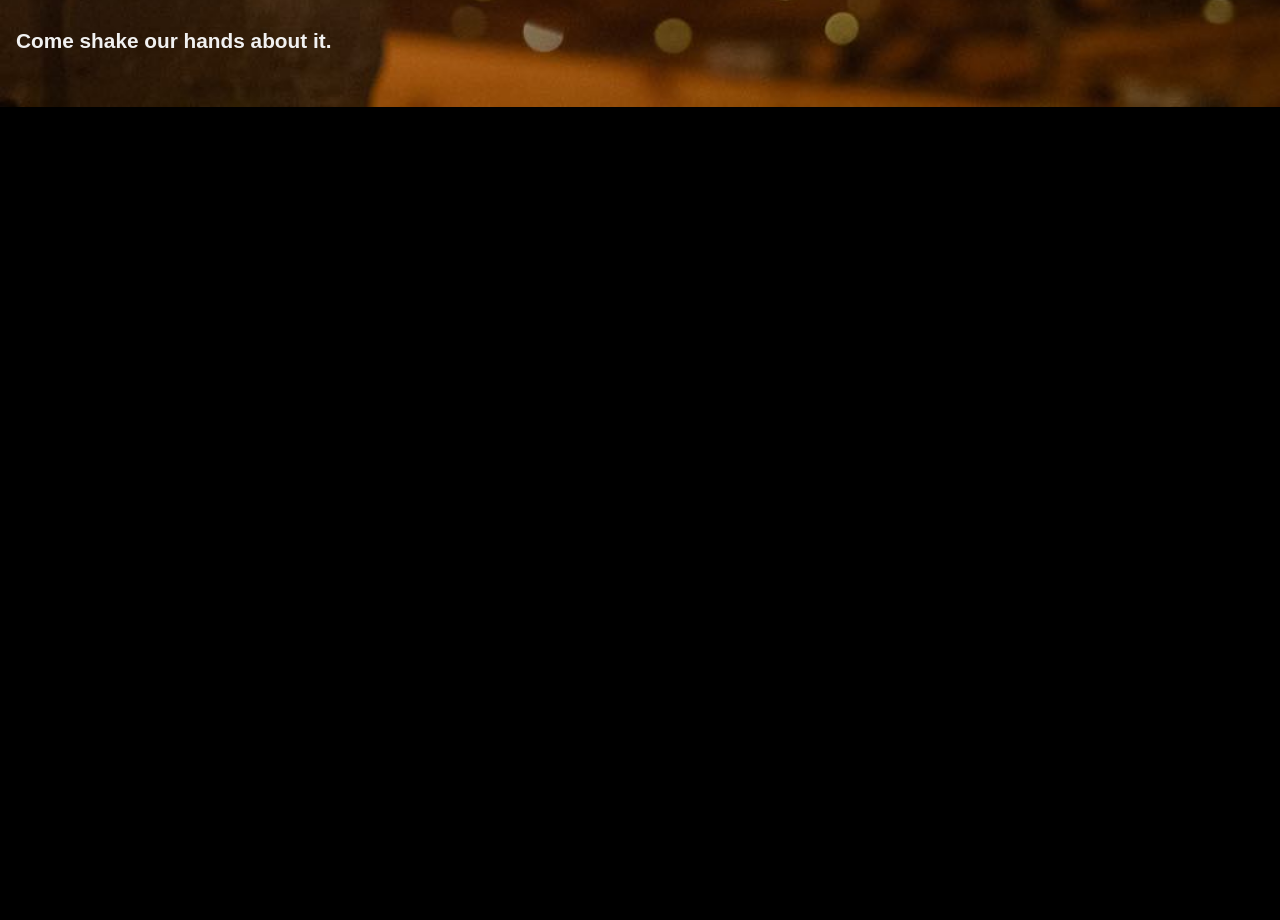
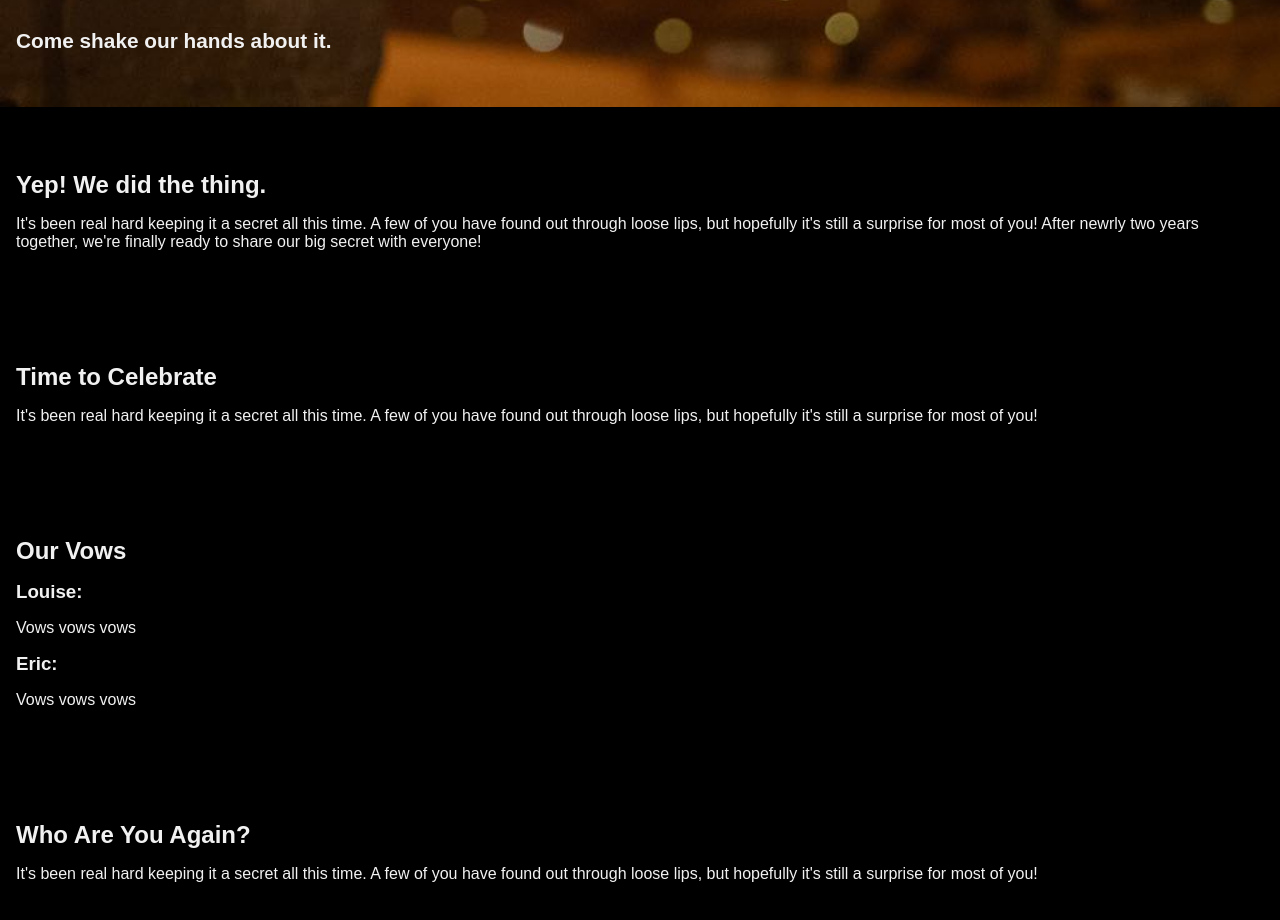
Before and after one commit to EricLusk-Jopson/wedding-site, a React (Vite) app: page / in a window 1280 px wide. Shown: the part 658-1578 px from the top of the page. Before the commit the page ends 1049 px from the top, so only its background shows below. Built offline with nearby package versions, Linux system fonts and the light colour scheme; no server answers.

Commit message:
fixes to email flow

```diff
--- a/src/components/RsvpForm/RsvpForm.module.css
+++ b/src/components/RsvpForm/RsvpForm.module.css
@@ -2,7 +2,7 @@
   max-width: 500px;
   width: 100%;
   z-index: 20;
-  margin: 0 auto;
+  margin: 8rem auto 2rem;
 }
 
 .error {
--- a/src/pages/Admin/Admin.tsx
+++ b/src/pages/Admin/Admin.tsx
@@ -53,7 +53,8 @@ const Admin: React.FC = () => {
     const templateParams = {
       to_email: partyEmail,
       to_name: name,
-      message: `Your RSVP token is: http://localhost:3000/rsvp/${token}. Please use it to confirm your attendance.`,
+      reply_to: "eluskjopson@gmail.com",
+      message: `Your RSVP token is: https://ericlusk-jopson.github.io/wedding-site/#/rsvp/${token}. Please use it to confirm your attendance.`,
     };
 
     emailjs
--- a/src/pages/Home/Home.module.css
+++ b/src/pages/Home/Home.module.css
@@ -1,5 +1,6 @@
 * {
   margin: 0;
+  color: #f1f1f1;
 }
 
 .hero {
@@ -17,19 +18,49 @@
   object-position: center bottom; /* Align the image to the bottom */
 }
 
+.titleBox {
+  box-sizing: border-box;
+  width: 100vw;
+  display: flex;
+  flex-direction: column;
+  align-items: center;
+  gap: 1rem;
+  padding: 2rem 1rem;
+}
+
+.titleBox h2 {
+  font-size: medium;
+}
+
+.textContentContainer {
+  display: flex;
+  flex-direction: column;
+  gap: 3rem;
+  padding: 2rem 1rem;
+}
+
+.textContentContainer * {
+  margin: 1rem 0;
+}
+
+@media (min-width: 700px) {
   .hero .title {
     text-align: left;
     justify-self: center;
     position: absolute;
-  top: 20%;
-  right: 10%;
     text-decoration: none;
     color: #f1f1f1;
-  border: #f1f1f1 solid 3px;
     padding: 1rem 1rem;
-  background-color: rgba(0, 0, 0, 0.7);
-  font-size: 1.5rem;
     font-weight: 600;
+    margin: unset;
+
+    bottom: 10%;
+    left: 0%;
+    top: unset;
+    right: unset;
+    font-size: 5rem;
+    border: none;
+    background-color: unset;
   }
 
   .hero .subtitle {
@@ -45,14 +76,7 @@
     font-weight: 600;
   }
 
-@media (min-width: 1000px) {
-  .hero .title {
-    bottom: 10%;
-    left: 0%;
-    top: unset;
-    right: unset;
-    font-size: 5rem;
-    border: none;
-    background-color: unset;
+  .titleBox {
+    display: none;
   }
 }
--- a/src/pages/Home/Home.tsx
+++ b/src/pages/Home/Home.tsx
@@ -9,9 +9,44 @@ const Home = () => {
         <h1 className={styles.title}>We Got Married.</h1>
         <h2 className={styles.subtitle}>Come shake our hands about it.</h2>
       </section>
-      <section>
-        <h2 style={{ margin: "20vw" }}>Hello</h2>
+      <section className={styles.titleBox}>
+        <h1>We Got Married.</h1>
+        <h2 className={styles.subtitle}>Come shake our hands about it.</h2>
       </section>
+      <article className={styles.textContentContainer}>
+        <section>
+          <h2>Yep! We did the thing.</h2>
+          <p>
+            It's been real hard keeping it a secret all this time. A few of you
+            have found out through loose lips, but hopefully it's still a
+            surprise for most of you! After newrly two years together, we're
+            finally ready to share our big secret with everyone!
+          </p>
+        </section>
+        <section>
+          <h2>Time to Celebrate</h2>
+          <p>
+            It's been real hard keeping it a secret all this time. A few of you
+            have found out through loose lips, but hopefully it's still a
+            surprise for most of you!
+          </p>
+        </section>
+        <section>
+          <h2>Our Vows</h2>
+          <h3>Louise:</h3>
+          <p>Vows vows vows</p>
+          <h3>Eric:</h3>
+          <p>Vows vows vows</p>
+        </section>
+        <section>
+          <h2>Who Are You Again?</h2>
+          <p>
+            It's been real hard keeping it a secret all this time. A few of you
+            have found out through loose lips, but hopefully it's still a
+            surprise for most of you!
+          </p>
+        </section>
+      </article>
     </main>
   );
 };
--- a/src/pages/RSVP/Rsvp.module.css
+++ b/src/pages/RSVP/Rsvp.module.css
@@ -7,7 +7,7 @@ body {
   z-index: -1;
   background-color: #000;
   padding: 0;
-  padding-bottom: 10rem;
+  padding-bottom: 6rem;
   display: flex;
   flex-direction: column;
   gap: 30px;
@@ -108,6 +108,7 @@ body {
 
 .message {
   max-width: min(500px, 80vw);
+  margin-top: 6rem;
 }
 
 .title {
@@ -136,7 +137,7 @@ body {
 .villainContainer img {
   max-width: 100vw;
   height: auto;
-  margin: 20px 0;
+  margin: 40px 0;
 }
 
 /* Desktop layout adjustments */
--- a/src/pages/RSVP/Rsvp.tsx
+++ b/src/pages/RSVP/Rsvp.tsx
@@ -38,9 +38,11 @@ const RSVP: React.FC = () => {
         );
       default:
         return (
-          <h2 className={styles.title}>
-            Please RSVP before September 14<sup>th</sup>
-          </h2>
+          <div className={styles.message}>
+            <h2 className={styles.title}>
+              Please RSVP before September 14<sup>th</sup>
+            </h2>
+          </div>
         );
     }
   };
@@ -89,7 +91,7 @@ const RSVP: React.FC = () => {
       </section>
       <section id="rsvp-section" className={styles.villainContainer}>
         <img src={coupe}></img>
-        <h2>{getMessageFromToken()}</h2>
+        {getMessageFromToken()}
         {token !== "thank-you" && token !== "sorry" && <RsvpForm />}
       </section>
     </main>
```
Lines whose indentation alone changed are shown as unchanged.
